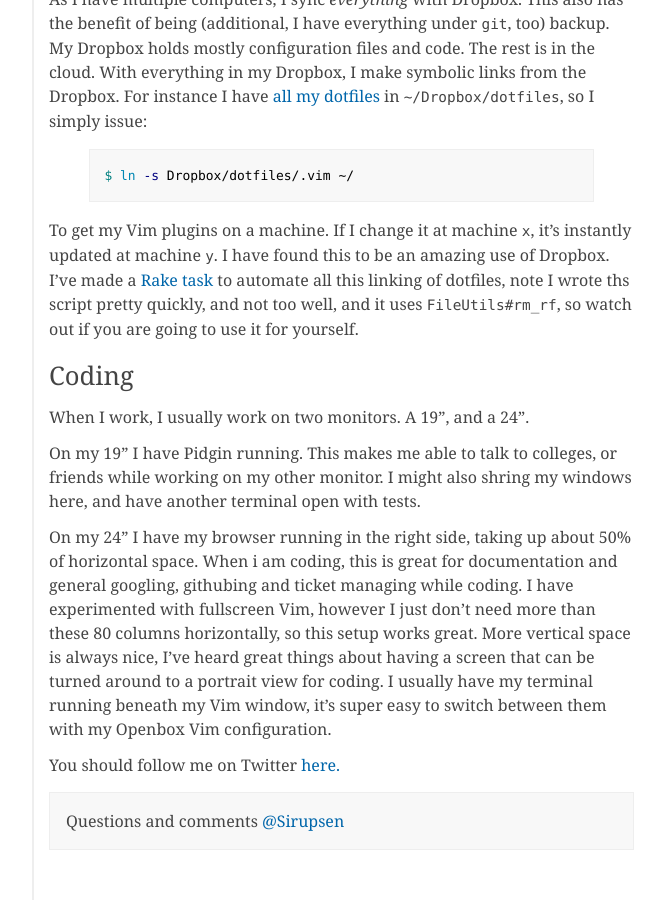
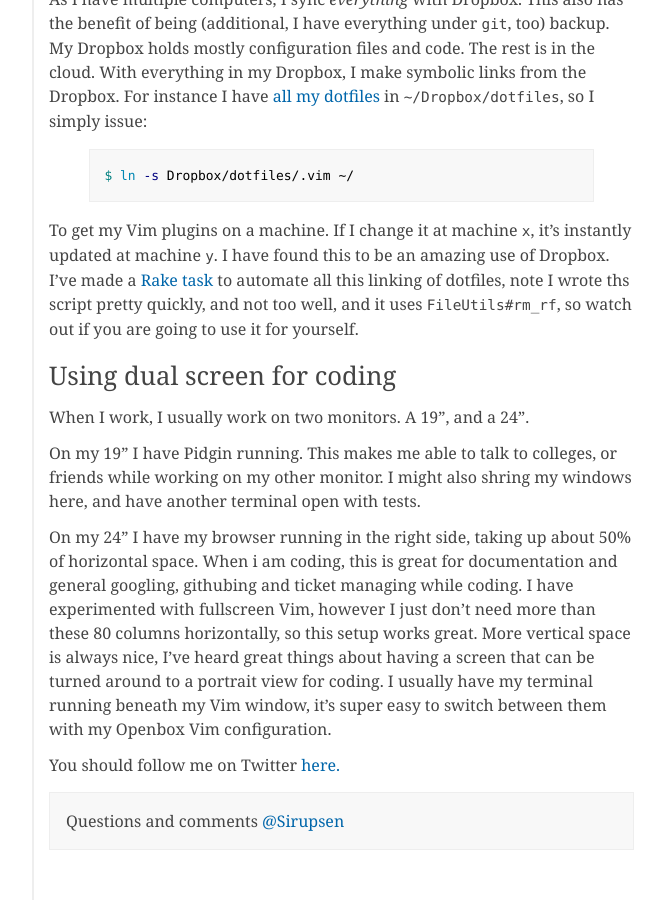
Before and after one commit to igor47/blog, a Jekyll site: the page built from _posts/2010-09-19-a-rubyists-development-environment.md, in a window 1280 px wide and 900 px high, scrolled down 1321 px. Shown: the whole window, without its empty margins (218-883 px from the left). Built offline with Jekyll 4.4.1, drawn with Linux system fonts in a browser that asks for light colours; Markdown is read by kramdown in place of the engine named in the settings; comment, search, counter and statistics services are not loaded.

Commit message:
Renamed Coding to Using dual screen for Coding, since this is basically what I'm talking about here

```diff
--- a/_posts/2010-09-19-a-rubyists-development-environment.md
+++ b/_posts/2010-09-19-a-rubyists-development-environment.md
@@ -38,7 +38,7 @@
 
 To get my Vim plugins on a machine. If I change it at machine `x`, it's instantly updated at machine `y`. I have found this to be an amazing use of Dropbox. I've made a [Rake task](http://github.com/Sirupsen/dotfiles/blob/master/Rakefile) to automate all this linking of dotfiles, note I wrote ths script pretty quickly, and not too well, and it uses `FileUtils#rm_rf`, so watch out if you are going to use it for yourself.
 
-## Coding
+## Using dual screen for coding
 
 When I work, I usually work on two monitors. A 19", and a 24".
 
```
